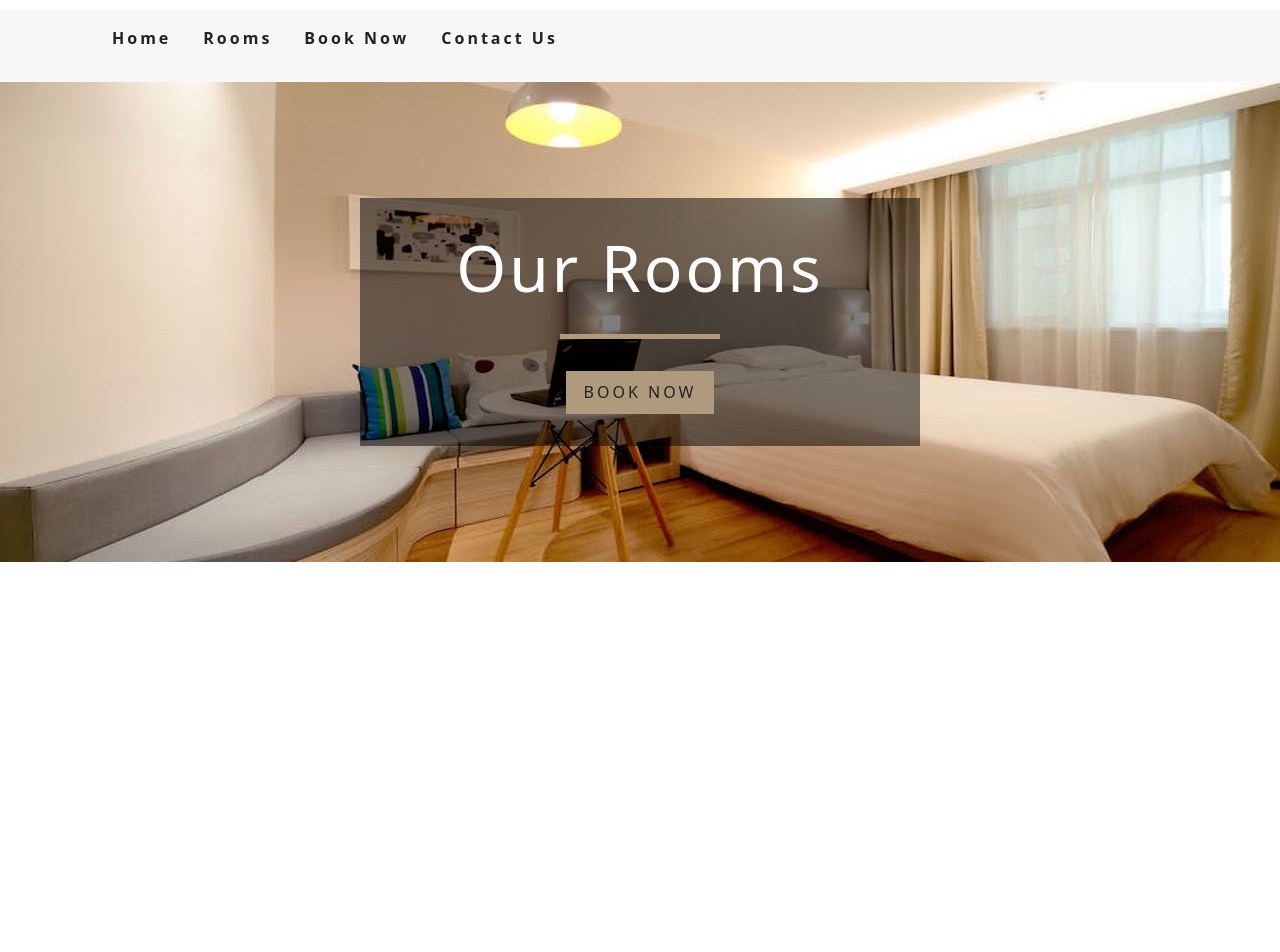
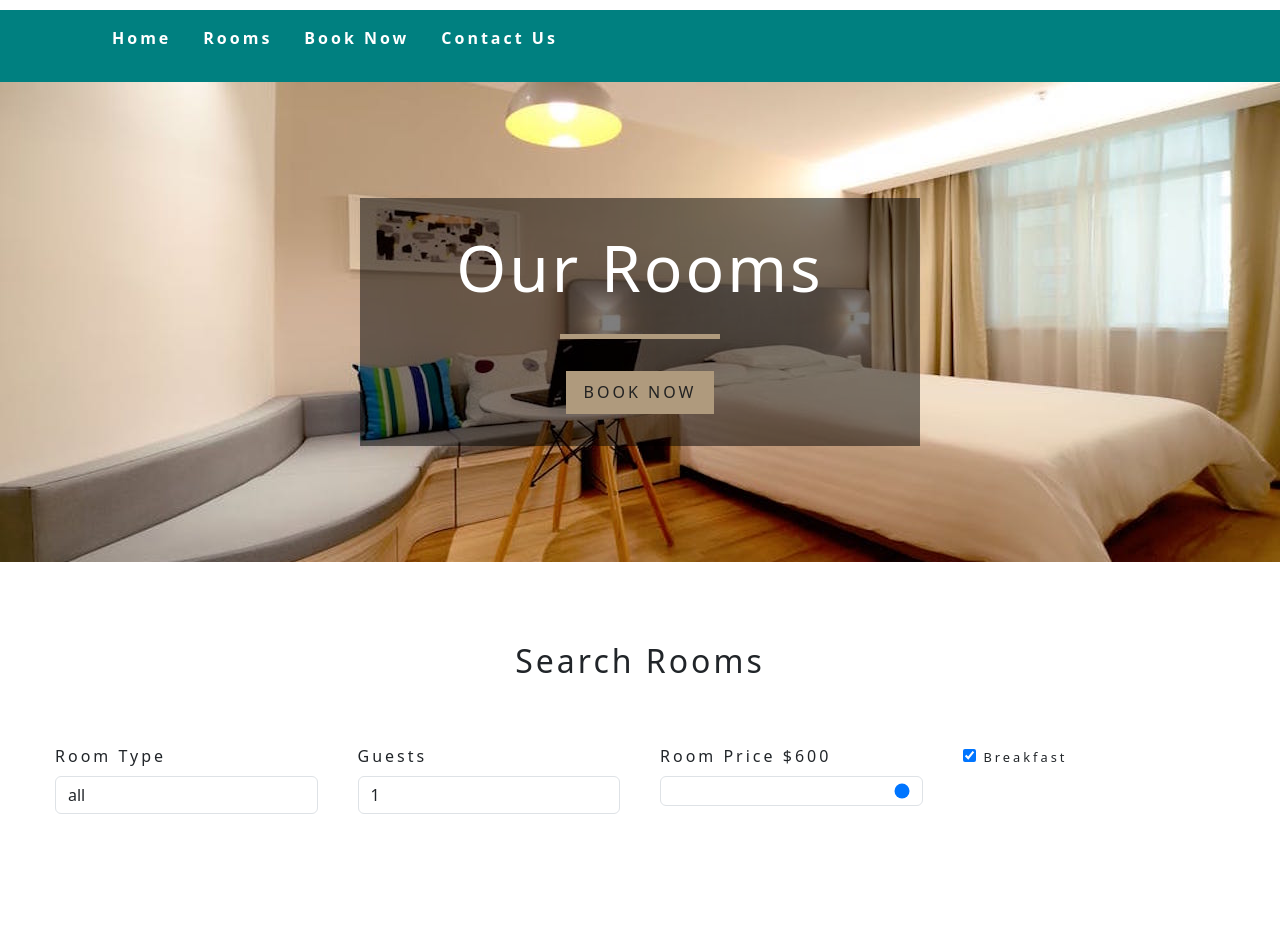
Before and after one commit to TamimFatema/Hotel-Management, a React (Create React App) app in the folder hotel-app/: page /rooms in a window 1280 px wide. Shown: the top 952 px of the page. Before the commit the page ends 800 px from the top, so only its background shows below. Built offline with nearby package versions, Linux system fonts and the light colour scheme; the HTML template or start-up script is replaced by a standard one.

Commit message:
filtering

```diff
--- a/hotel-app/src/App.css
+++ b/hotel-app/src/App.css
@@ -102,12 +102,16 @@ h6 {
 
 /* end of globals */
 /* Navbar */
+
+
 .navbar {
-    position: fixed;
+    position: relative;
     top: 0;
+    left: 0;
+    transform: none;
     width: 100%;
     padding: 0.75rem 2rem;
-    background: var(--offWhite);
+    background: teal;
     z-index: 1;
 
 }
@@ -124,10 +128,6 @@ h6 {
     outline: none;
 }
 
-.nav-icon {
-    font-size: 1.5rem;
-    color: var(--primaryColor);
-}
 
 .nav-links {
     height: 0;
@@ -137,10 +137,10 @@ h6 {
 }
 
 .nav-links a {
-    display: block;
+    display: flex;
     text-decoration: none;
     padding: 1rem 0;
-    color: var(--mainBlack);
+    color: white;
     transition: var(--mainTransition);
     text-align: center;
     font-size: 1rem;
@@ -184,7 +184,7 @@ h6 {
 .defaultHero,
 .roomsHero {
     min-height: calc(100vh - 66px);
-    background: url("./images/defaultBcg.jpeg") center/cover no-repeat;
+    background: url("./images/defaultBcg.jpg") center/cover no-repeat;
     display: flex;
     align-items: center;
     justify-content: center;
--- a/hotel-app/src/components/RoomsContainer.js
+++ b/hotel-app/src/components/RoomsContainer.js
@@ -1,12 +1,20 @@
-import React from 'react'
-import RoomsFilter from './RoomsFilter'
-import RoomsList from './RoomsList'
+import React from "react";
+import { withRoomGuest } from "../context";
+import Loading from "./Loading";
+import RoomsFilter from "./RoomsFilter";
+import RoomsList from "./RoomsList";
 
-export default function RoomsContainer() {
+function RoomsContainer({ context }) {
+    const { loading, sortedRooms, rooms } = context;
+    if (loading) {
+        return <Loading />;
+    }
     return (
-        <div>
-            <RoomsFilter />
-            <RoomsList />
-        </div>
-    )
+        <>
+            <RoomsFilter rooms={rooms} />
+            <RoomsList rooms={sortedRooms} />
+        </>
+    );
 }
+
+export default withRoomGuest(RoomsContainer);
--- a/hotel-app/src/components/RoomsFilter.js
+++ b/hotel-app/src/components/RoomsFilter.js
@@ -1,9 +1,107 @@
-import React from 'react'
+import React from "react";
+import { useContext } from "react";
+import { RoomContext } from "../context";
+import Title from "./Title";
+// get all unique values
+const getUnique = (items, value) => {
+  return [...new Set(items.map(item => item[value]))];
+};
 
-export default function RoomsFilter() {
+const RoomsFilter = ({ rooms }) => {
+  // react hooks
+  const context = useContext(RoomContext);
+  const {
+    handleChange,
+    type,
+    capacity,
+    price,
+    minPrice,
+    maxPrice,
+    breakfast,
+  } = context;
+
+  // get unique types
+  let types = getUnique(rooms, "type");
+  // add all
+  types = ["all", ...types];
+  // map to jsx
+  types = types.map((item, index) => (
+    <option key={index} value={item}>
+      {item}
+    </option>
+  ));
+  // get unique capacity
+  let people = getUnique(rooms, "capacity");
+  people = people.map((item, index) => (
+    <option key={index} value={item}>
+      {item}
+    </option>
+  ));
   return (
-    <div>
+    <section className="filter-container">
+      <Title title="search rooms" />
+      <form className="filter-form">
+        {/* select type */}
+        <div className="form-group">
+          <label htmlFor="type">room type</label>
+          <select
+            name="type"
+            id="type"
+            onChange={handleChange}
+            className="form-control"
+            value={type}
+          >
+            {types}
+          </select>
+        </div>
+        {/* end of select type */}
+        {/* guests  */}
+        <div className="form-group">
+          <label htmlFor="capacity">Guests</label>
+          <select
+            name="capacity"
+            id="capacity"
+            onChange={handleChange}
+            className="form-control"
+            value={capacity}
+          >
+            {people}
+          </select>
+        </div>
+        {/* end of guests */}
+        {/* room price */}
+        <div className="form-group">
+          <label htmlFor="price">room price ${price}</label>
+          <input
+            type="range"
+            name="price"
+            min={minPrice}
+            max={maxPrice}
+            id="price"
+            value={price}
+            onChange={handleChange}
+            className="form-control"
+          />
+        </div>
+        {/* end of room price*/}
+        {/* extras */}
+        <div className="form-group">
+          <div className="single-extra">
+            <input
+              type="checkbox"
+              name="breakfast"
+              id="breakfast"
+              checked={breakfast}
+              onChange={handleChange}
+            />
+            <label htmlFor="breakfast">breakfast</label>
+          </div>
 
-    </div>
-  )
-}
+        </div>
+        {/* end of extras type */}
+      </form>
+    </section>
+  );
+};
+
+export default RoomsFilter;
--- a/hotel-app/src/components/RoomsList.js
+++ b/hotel-app/src/components/RoomsList.js
@@ -1,9 +1,22 @@
-import React from 'react'
+import React from "react";
+import Room from "./Room";
+const RoomsList = ({ rooms }) => {
+  if (rooms.length === 0) {
+    return (
+      <div className="empty-search">
+        <h3>unfortunately no rooms matched your search parameters</h3>
+      </div>
+    );
+  }
+  return (
+    <section className="roomslist">
+      <div className="roomslist-center">
+        {rooms.map(item => {
+          return <Room key={item.id} room={item} />;
+        })}
+      </div>
+    </section>
+  );
+};
 
-export default function RoomsList() {
-  return (
-    <div>
-
-    </div>
-  )
-}
+export default RoomsList;
--- a/hotel-app/src/context.js
+++ b/hotel-app/src/context.js
@@ -7,15 +7,31 @@ export default class RoomProvider extends Component {
         rooms: [],
         sortedRooms: [],
         featuredRooms: [],
-        loading: false
+        loading: false,
+        type: "all",
+        capacity: 1,
+        price: 0,
+        minPrice: 0,
+        maxPrice: 0,
+        breakfast: true
     };
 
     componentDidMount() {
-        let rooms = this.formatData(items)
+        // this.getData();
+        let rooms = this.formatData(items);
         let featuredRooms = rooms.filter(room => room.featured === true);
+        //
+        let maxPrice = Math.max(...rooms.map(item => item.price));
+        let maxSize = Math.max(...rooms.map(item => item.size));
         this.setState({
-            rooms, featuredRooms, sortedRooms: rooms, loading: false
-        })
+            rooms,
+            featuredRooms,
+            sortedRooms: rooms,
+            loading: false,
+            price: maxPrice,
+            maxPrice,
+            maxSize
+        });
     }
 
     formatData(items) {
@@ -41,7 +57,17 @@ export default class RoomProvider extends Component {
             </RoomContext.Provider>);
     }
 }
-
-const RoomGuest = RoomContext.Guest;
+const RoomGuest = RoomContext.Consumer;
 
 export { RoomProvider, RoomContext, RoomGuest }
+
+export function withRoomGuest(Component) {
+
+    return function GuestWrapper(props) {
+        return (
+            <RoomGuest>
+                {value => <Component {...props} context={value} />}
+            </RoomGuest>
+        )
+    }
+}
```
Also changed, not shown: hotel-app/src/pages/SingleRooms.js (+0 -50 lines), hotel-app/src/images/defaultBcg.jpeg (deleted), hotel-app/src/images/defaultBcg.jpg (added).
